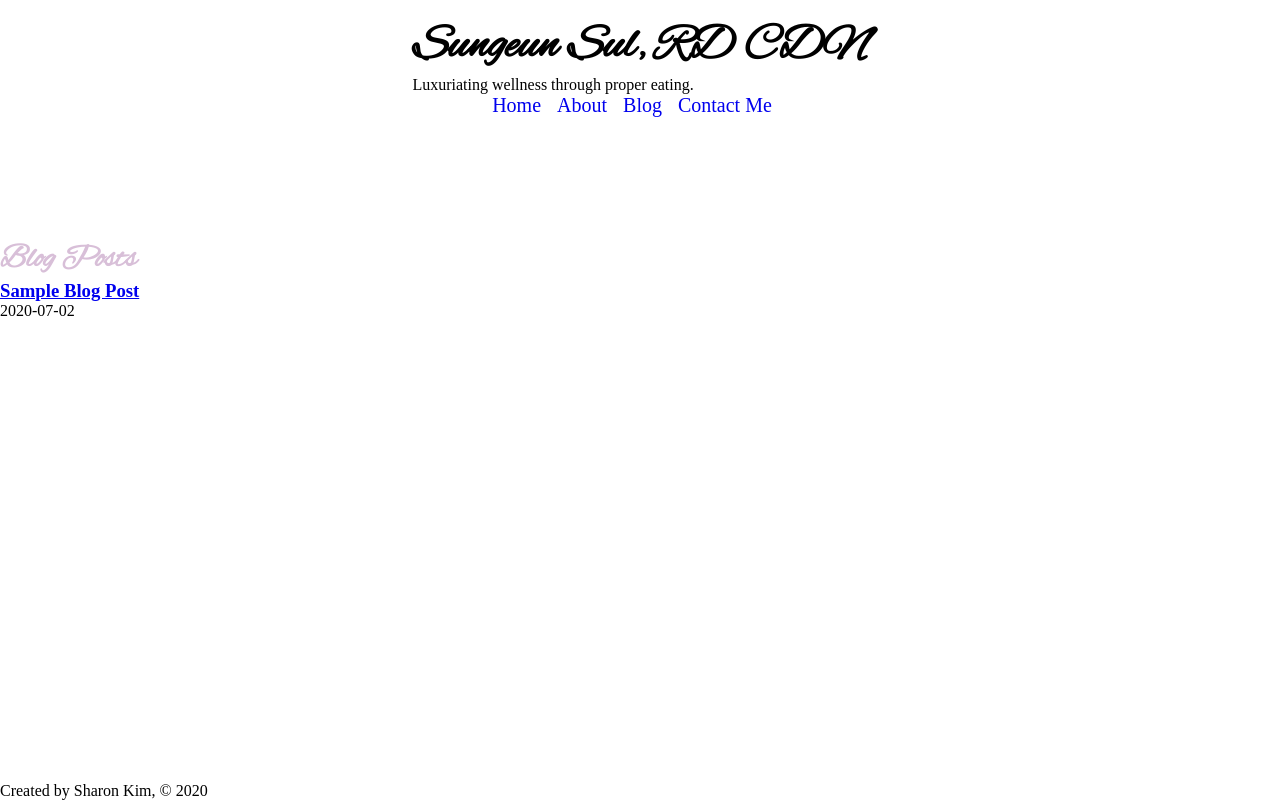
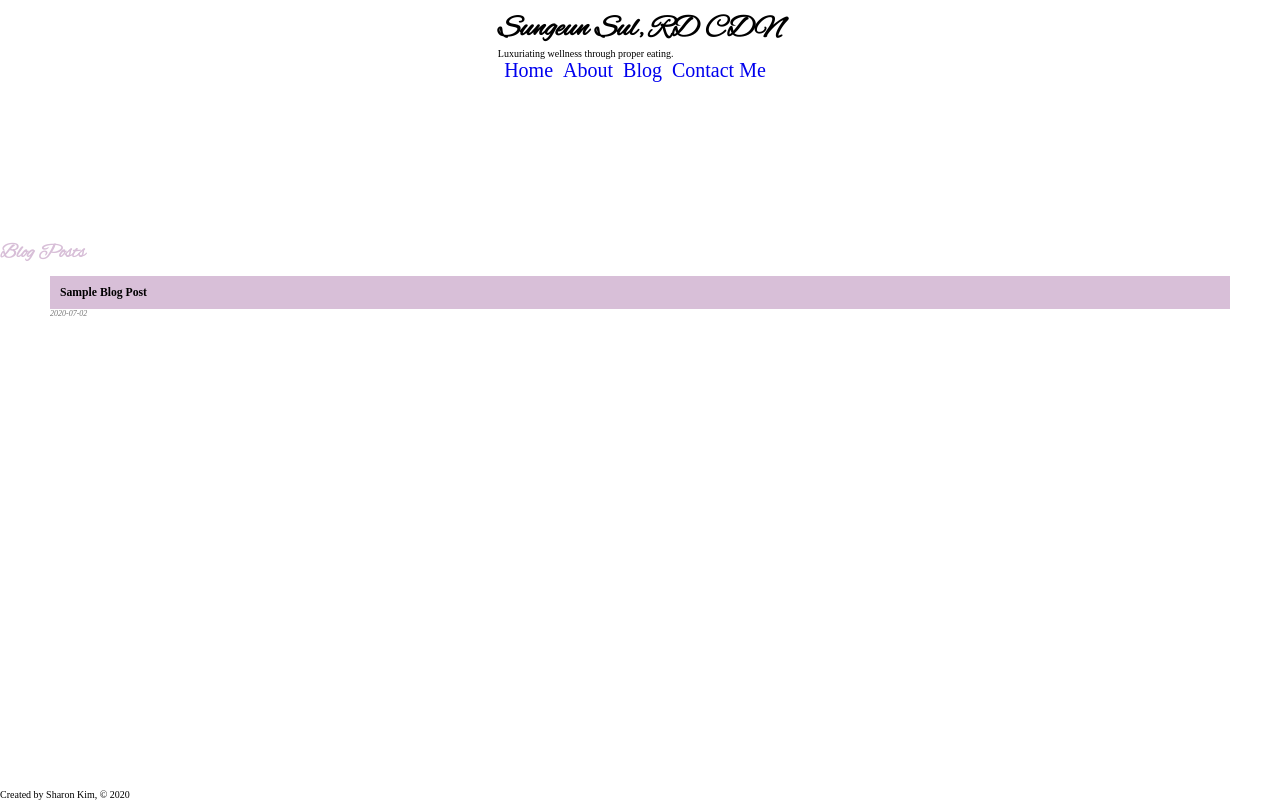
Before and after one commit to sharonk1295/project-4-sungeun, a Gatsby site: page /blog in a window 1280 px wide. Built offline with nearby package versions, Linux system fonts and the light colour scheme; Gatsby itself is replaced by a stand-in of ours.

Commit message:
added css modules for footer component and blog page

```diff
--- a/src/components/footer.js
+++ b/src/components/footer.js
@@ -1,5 +1,7 @@
 import React from 'react'
 import { graphql, useStaticQuery } from 'gatsby'
+
+import footerStyles from './footer.module.scss'
 
 const Footer = () => {
 
@@ -14,7 +16,7 @@ const Footer = () => {
     `)
 
     return (
-        <footer>
+        <footer className={footerStyles.footer}>
             <p>Created by {data.site.siteMetadata.author}, © 2020</p>
         </footer>
     )
--- /dev/null
+++ b/src/components/footer.module.scss
@@ -0,0 +1,3 @@
+.footer {
+    margin-top: 3rem;
+}
--- a/src/components/layout.module.scss
+++ b/src/components/layout.module.scss
@@ -1,7 +1,18 @@
+* {
+    box-sizing: inherit;
+    margin: 0;
+    padding: 0;
+}
+
+html {
+    font-size: 10px;
+}
+
 .container {
     display: flex;
     flex-direction: column;
     min-height: 100vh;
+    box-sizing: border-box;
 }
 
 .content {
--- a/src/pages/blog.js
+++ b/src/pages/blog.js
@@ -2,6 +2,8 @@ import React from 'react'
 import Layout from '../components/layout'
 
 import { Link, graphql, useStaticQuery } from 'gatsby'
+
+import blogStyles from './blog.module.scss'
 
 const Blog = () => {
 
@@ -26,10 +28,10 @@ const Blog = () => {
     return (
         <Layout>
             <h1>Blog Posts</h1>
-            <ol>
+            <ol className={blogStyles.posts}>
                 {data.allMarkdownRemark.edges.map((post) => {
                 return (
-                    <li>
+                    <li className={blogStyles.post}>
                         <Link to={`/blog/${post.node.fields.slug}`}>
                             <h3>{post.node.frontmatter.title}</h3>
                         </Link>
--- /dev/null
+++ b/src/pages/blog.module.scss
@@ -0,0 +1,27 @@
+.posts {
+    list-style-type: none;
+    margin: 0;
+}
+
+.post {
+    margin: 1rem 5rem;
+    a {
+        background: thistle;
+        text-decoration: none;
+        color: black;
+        display: block;
+        padding: 1rem;
+    };
+    a:hover {
+        background: rgb(14, 61, 14);
+        color: white;
+    };
+    h3 {
+        margin-bottom: 0;
+    }
+    p {
+        color: #777777;
+        font-size: 0.8rem;
+        font-style: italic;
+    }
+}
```
Also changed, not shown: src/templates/blog.js (+17 -2 lines).
